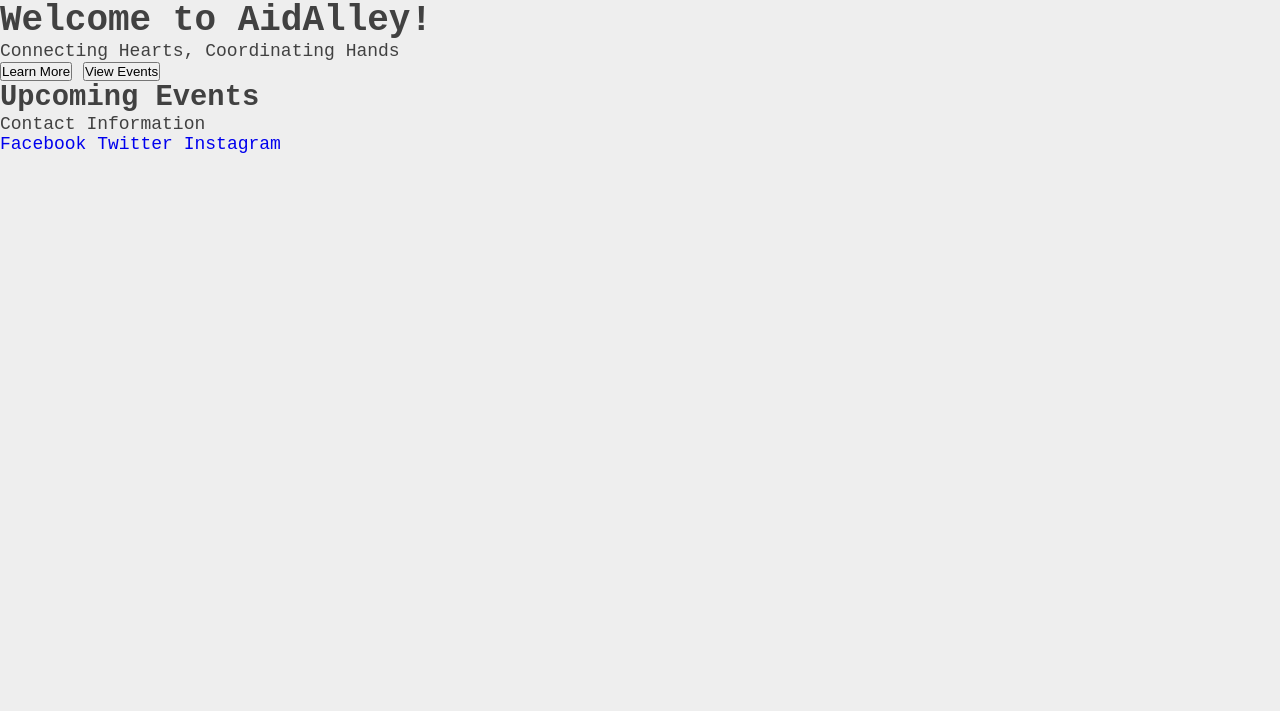
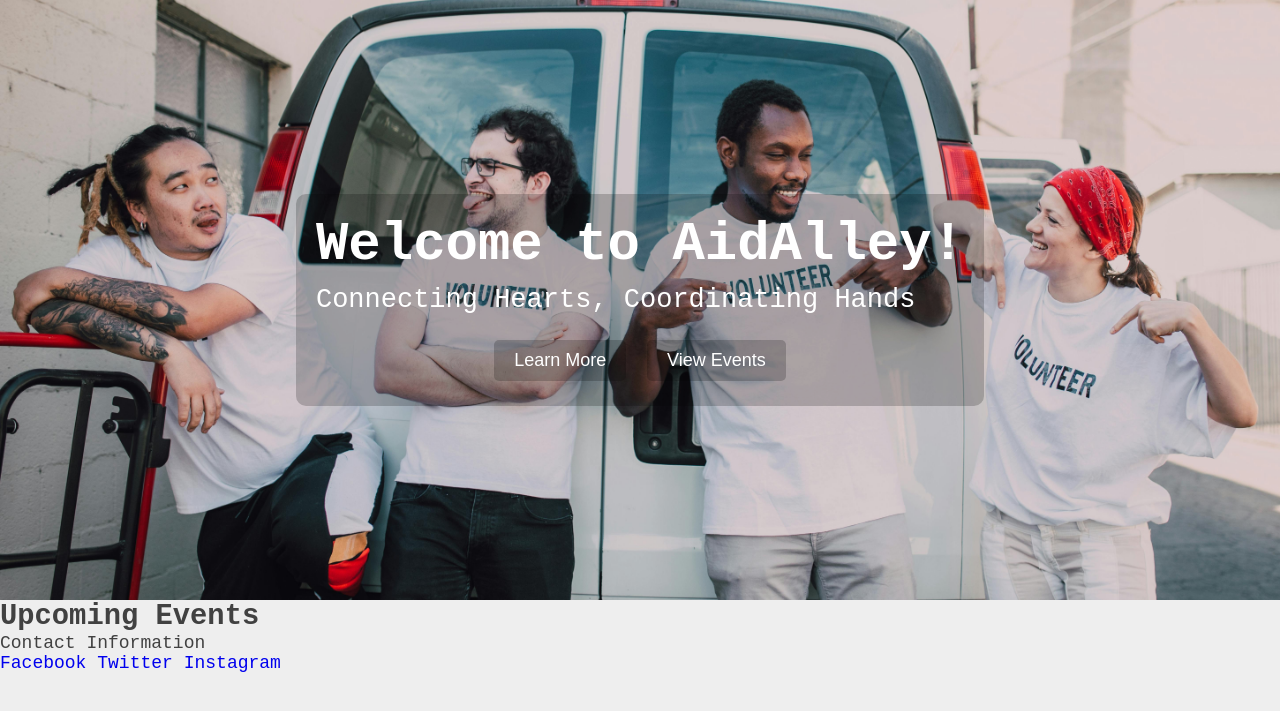
Before and after one commit to Ebube-Ochemba/AidAlley, a Flask app: page / in a window 1280 px wide. Shown: the part 71-782 px from the top of the page. Run offline with Flask 3, Linux system fonts and the light colour scheme; data that the repository does not hold is empty; some libraries are stand-ins or nearby versions.

Commit message:
worked on background b4 upcoming events

```diff
--- /dev/null
+++ b/web_app/static/styles/homepage.css
@@ -0,0 +1,47 @@
+/* homepage styles */
+
+.hero-section {
+    display: flex;
+    justify-content: center;     /* Center content horizontally */
+    align-items: center;         /* Center content vertically */
+    text-align: center;          /* Center text */
+    width: 100%;                 /* Take full width */
+    height: 75vh;                /* Take up about half the viewport height */
+    background: url("../images/hero-bg.jpg") no-repeat center center;  /* Background image */
+    background-size: cover;      /* Cover the entire section */
+    color: #FFFFFF;              /* White text color */
+    padding: 20px;               /* Padding for inner spacing */
+}
+
+/* Hero Content */
+.hero-content {
+    background-color: #00000033;  /* Semi-transparent background */
+    padding: 20px;
+    border-radius: 10px;            /* Rounded corners */
+}
+
+.hero-content h1 {
+    font-size: 3em;
+    margin-bottom: 10px;
+}
+
+.hero-content p {
+    font-size: 1.5em;
+    margin-bottom: 20px;
+}
+
+.hero-content button {
+    background-color: #00000033;   /* Transparent color */
+    color: #FFFFFF;              /* White text */
+    border: none;
+    padding: 10px 20px;
+    margin: 5px;
+    font-size: 1em;
+    cursor: pointer;
+    border-radius: 5px;          /* Rounded corners */
+    transition: background-color 0.3s ease;  /* Smooth transition for hover effect */
+}
+
+.hero-content button:hover {
+    background-color: #00000050;   /* Darker gold on hover */
+}
--- a/web_app/templates/homepage.html
+++ b/web_app/templates/homepage.html
@@ -8,6 +8,7 @@
     <!-- CSS -->
     <link rel="stylesheet" href="../static/styles/header.css?{{ cache_id }}"/>
     <link rel="stylesheet" href="../static/styles/common.css?{{ cache_id }}"/>
+    <link rel="stylesheet" href="../static/styles/homepage.css?{{ cache_id }}"/>
     <link rel="stylesheet" href="../static/styles/{{ filename }}?{{ cache_id }}"/>
     <!-- JavaScript -->
     <script src="https://code.jquery.com/jquery-3.2.1.min.js"></script>
@@ -29,11 +30,13 @@
         </div>
     </header>
 
-    <section>
-        <h1>Welcome to AidAlley!</h1>
-        <p>Connecting Hearts, Coordinating Hands</p>
-        <button onclick="location.href='/learn-more'">Learn More</button>
-        <button onclick="location.href='/events'">View Events</button>
+    <section class="hero-section">
+        <div class="hero-content">
+            <h1>Welcome to AidAlley!</h1>
+            <p>Connecting Hearts, Coordinating Hands</p>
+            <button onclick="location.href='/learn-more'">Learn More</button>
+            <button onclick="location.href='/events'">View Events</button>
+        </div>
     </section>
 
     <section>
```
